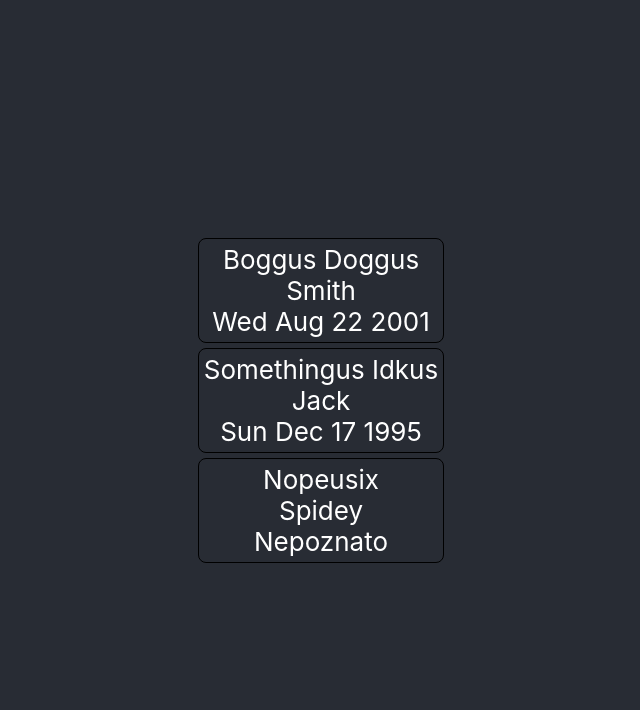
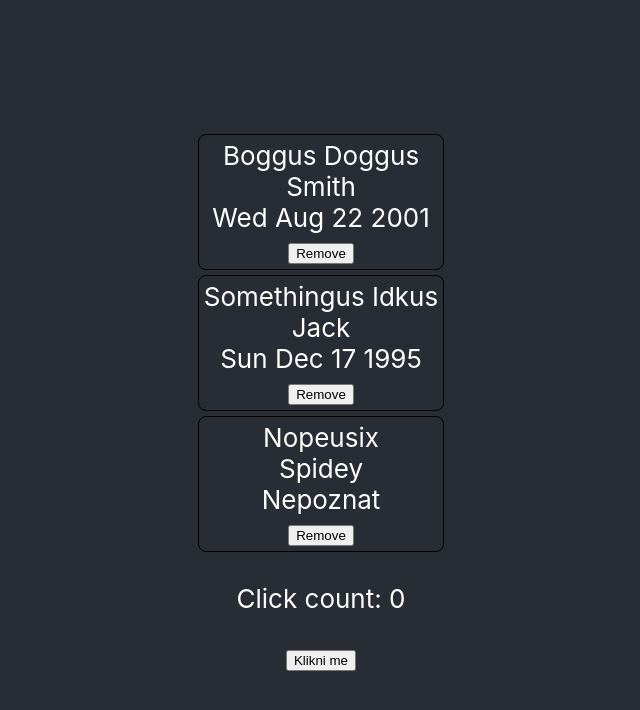
Before and after one commit to PetarTosic/zoo, a React (Create React App) app: page / in a window 1280 px wide. Shown: the top 710 px of the page, without its empty margins (319-959 px from the left). Built offline with nearby package versions, Linux system fonts and the light colour scheme.

Commit message:
Added smthngs

```diff
--- a/src/App.js
+++ b/src/App.js
@@ -1,11 +1,13 @@
 import './App.css';
 import AnimalList from './components/AnimalList';
+import ButtonClick from './components/ButtonClick';
 
 function App() {
   return (
     <div className="App">
       <header className="App-header">
         <AnimalList />
+        <ButtonClick />
       </header>
     </div>
   );
--- a/src/components/AnimalList.jsx
+++ b/src/components/AnimalList.jsx
@@ -1,4 +1,4 @@
-function AnimalList() {
+import { useState } from "react";
 
 const animals = [{
   species: 'Boggus Doggus',
@@ -16,12 +16,19 @@
 
 }];
 
-  const check = (date) => date ? date : 'Nepoznato';
+function AnimalList() {
+  const [listOfAnimals, setListOfAnimals] = useState(animals);
+
+  // const check = (date) => date ? date : 'Nepoznato';
+
+  const onRemove = (name) => {
+    setListOfAnimals(prevState => prevState.filter(animal => animal.name !== name));
+  }
 
   return (
       <div>
-        {animals.map(anim => (
-        <div key={anim.name} style={{border: '1px solid black', padding: '5px', margin: '5px', borderRadius: '8px'}}>
+        {listOfAnimals.map((anim, index) => (
+        <div key={index} style={{border: '1px solid black', padding: '5px', margin: '5px', borderRadius: '8px'}}>
           <div>
             {anim.species}
           </div>
@@ -29,8 +36,9 @@
             {anim.name}
           </div>
           <div>
-            {check(anim.dateOfBirth)}
+            {anim.dateOfBirth ? anim.dateOfBirth : "Nepoznat"}
           </div>
+          <button onClick={() => onRemove(anim.name)}>Remove</button>
         </div>
         ))}
       </div>
--- /dev/null
+++ b/src/components/ButtonClick.jsx
@@ -0,0 +1,20 @@
+import { useState } from "react";
+
+const ButtonClick = () => {
+  const [clickCount, setClickCount] = useState(0);
+
+
+  const handleClick = e => {
+    e.preventDefault();
+    setClickCount(prevState => prevState + 1);
+    console.log(clickCount);
+  };
+
+  return <div>
+      <p>Click count: {clickCount}</p>
+      <button onClick={handleClick}>Klikni me</button>
+    </div>
+
+}
+
+export default ButtonClick;
```
Lines whose indentation alone changed are shown as unchanged.
